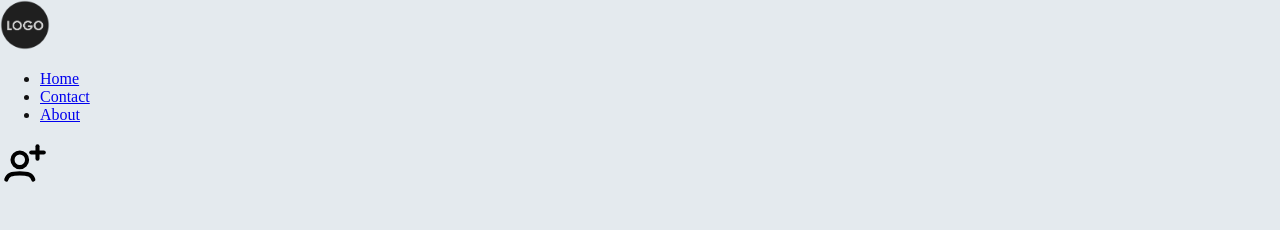
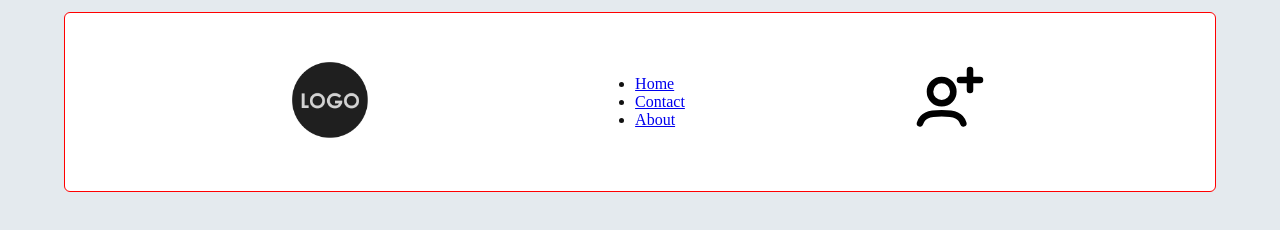
Before and after one commit to erfan-golkar/shrinkable-navigation, a plain HTML site: page index.html in a window 1280 px wide. Drawn offline with Linux system fonts and the light colour scheme.

Commit message:
feat: topnav style

```diff
--- a/index.html
+++ b/index.html
@@ -18,7 +18,7 @@
       <li><a href="#">About</a></li>
     </ul>
     <a href="#" class="register">
-      <svg width="50px" height="50px" viewBox="0 0 24 24" fill="none" xmlns="http://www.w3.org/2000/svg"><g id="SVGRepo_bgCarrier" stroke-width="0"/><g id="SVGRepo_tracerCarrier" stroke-linecap="round" stroke-linejoin="round"/><g id="SVGRepo_iconCarrier"> <path d="M3 19C3.69137 16.6928 5.46998 16 9.5 16C13.53 16 15.3086 16.6928 16 19" stroke="#000" stroke-width="1.968" stroke-linecap="round"/> <path d="M13 9.5C13 11.433 11.433 13 9.5 13C7.567 13 6 11.433 6 9.5C6 7.567 7.567 6 9.5 6C11.433 6 13 7.567 13 9.5Z" stroke="#000" stroke-width="1.968"/> <path d="M15 6H21" stroke="#000" stroke-width="1.968" stroke-linecap="round" stroke-linejoin="round"/> <path d="M18 3L18 9" stroke="#000" stroke-width="1.968" stroke-linecap="round" stroke-linejoin="round"/> </g></svg>
+      <svg width="80px" height="80px" viewBox="0 0 24 24" fill="none" xmlns="http://www.w3.org/2000/svg"><g id="SVGRepo_bgCarrier" stroke-width="0"/><g id="SVGRepo_tracerCarrier" stroke-linecap="round" stroke-linejoin="round"/><g id="SVGRepo_iconCarrier"> <path d="M3 19C3.69137 16.6928 5.46998 16 9.5 16C13.53 16 15.3086 16.6928 16 19" stroke="#000" stroke-width="1.968" stroke-linecap="round"/> <path d="M13 9.5C13 11.433 11.433 13 9.5 13C7.567 13 6 11.433 6 9.5C6 7.567 7.567 6 9.5 6C11.433 6 13 7.567 13 9.5Z" stroke="#000" stroke-width="1.968"/> <path d="M15 6H21" stroke="#000" stroke-width="1.968" stroke-linecap="round" stroke-linejoin="round"/> <path d="M18 3L18 9" stroke="#000" stroke-width="1.968" stroke-linecap="round" stroke-linejoin="round"/> </g></svg>
     </a>
   </nav>
 
--- a/public/css/style.css
+++ b/public/css/style.css
@@ -24,8 +24,23 @@ body {
   color: var(--main-txt-clr);
 }
 
+/* other styles */
+
+/* topnav */
+nav {
+  width: 90%;
+  height: 180px;
+  margin: 12px auto;
+  border-radius: 6px;
+  background-color: white;
+  display: flex;
+  justify-content: space-evenly;
+  align-items: center;
+  border: var(--test);
+}
+
 /* logo */
 nav a.logo img {
-  width: 50px;
-  height: 50px;
+  width: 80px;
+  height: 80px;
 }
```
